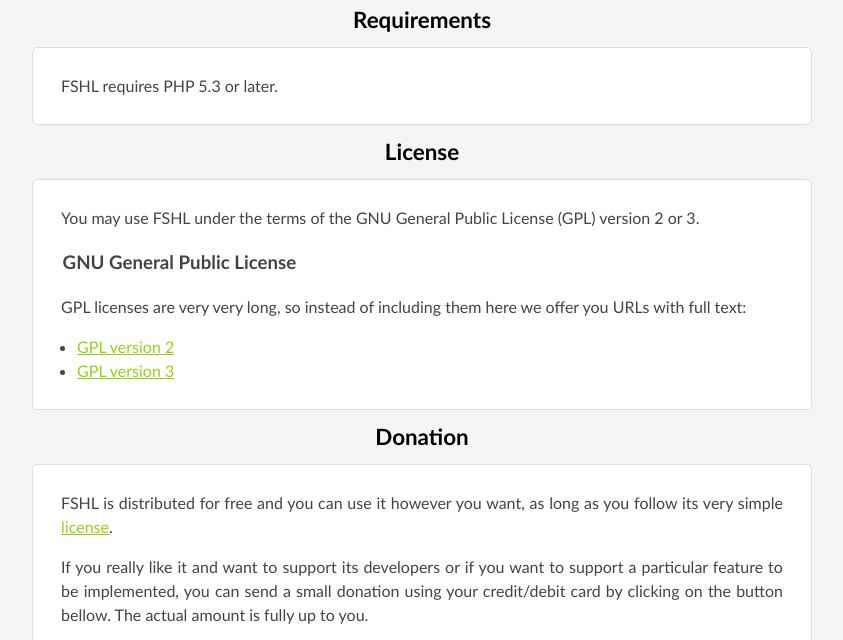
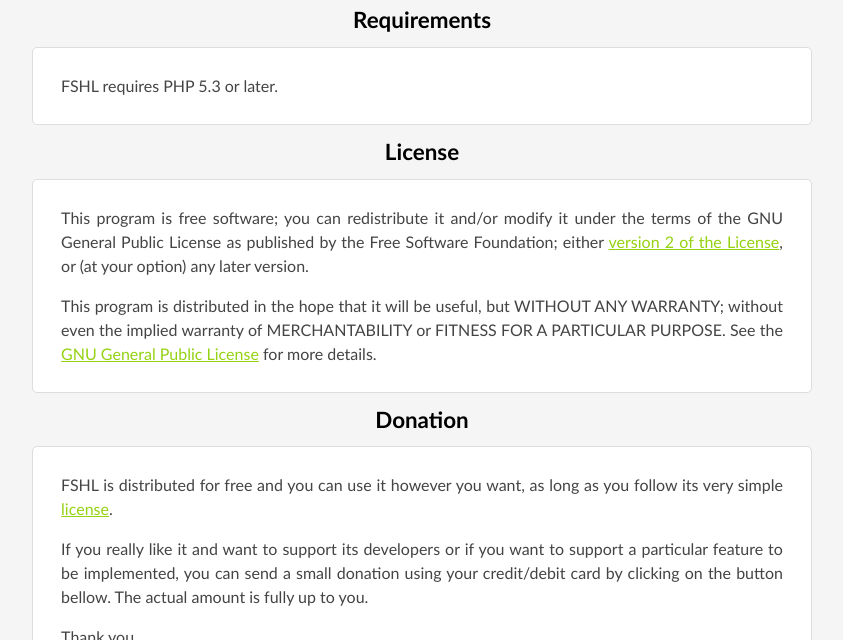
Before and after one commit to kukulich/fshl-website, a plain HTML site: page index.html in a window 1280 px wide. Shown: the part 1546-2186 px from the top of the page, without its empty margins (218-1061 px from the left). Drawn offline with nearby package versions, Linux system fonts and the light colour scheme.

Commit message:
Fixed license

```diff
--- a/index.html
+++ b/index.html
@@ -109,16 +109,19 @@
 	<section id="license">
 		<h2>License</h2>
 		<div>
-			<p>You may use FSHL under the terms of the GNU General Public License (GPL) version 2 or 3.</p>
+			<p>
+				This program is free software; you can redistribute it and/or modify
+				it under the terms of the GNU General Public License as published by
+				the Free Software Foundation; either <a href="http://www.gnu.org/licenses/gpl-2.0.html">version 2 of the License</a>, or
+				(at your option) any later version.
+			</p>
 
-			<section>
-				<h3>GNU General Public License</h3>
-				<p>GPL licenses are very very long, so instead of including them here we offer you URLs with full text:</p>
-				<ul>
-					<li><a href="http://www.gnu.org/licenses/gpl-2.0.html">GPL version 2</a></li>
-					<li><a href="http://www.gnu.org/licenses/gpl-3.0.html">GPL version 3</a></li>
-				</ul>
-			</section>
+			<p>
+				This program is distributed in the hope that it will be useful,
+				but WITHOUT ANY WARRANTY; without even the implied warranty of
+				MERCHANTABILITY or FITNESS FOR A PARTICULAR PURPOSE. See the
+				<a href="http://www.gnu.org/licenses/gpl-2.0.html">GNU General Public License</a> for more details.
+			</p>
 		</div>
 	</section>
 
```
